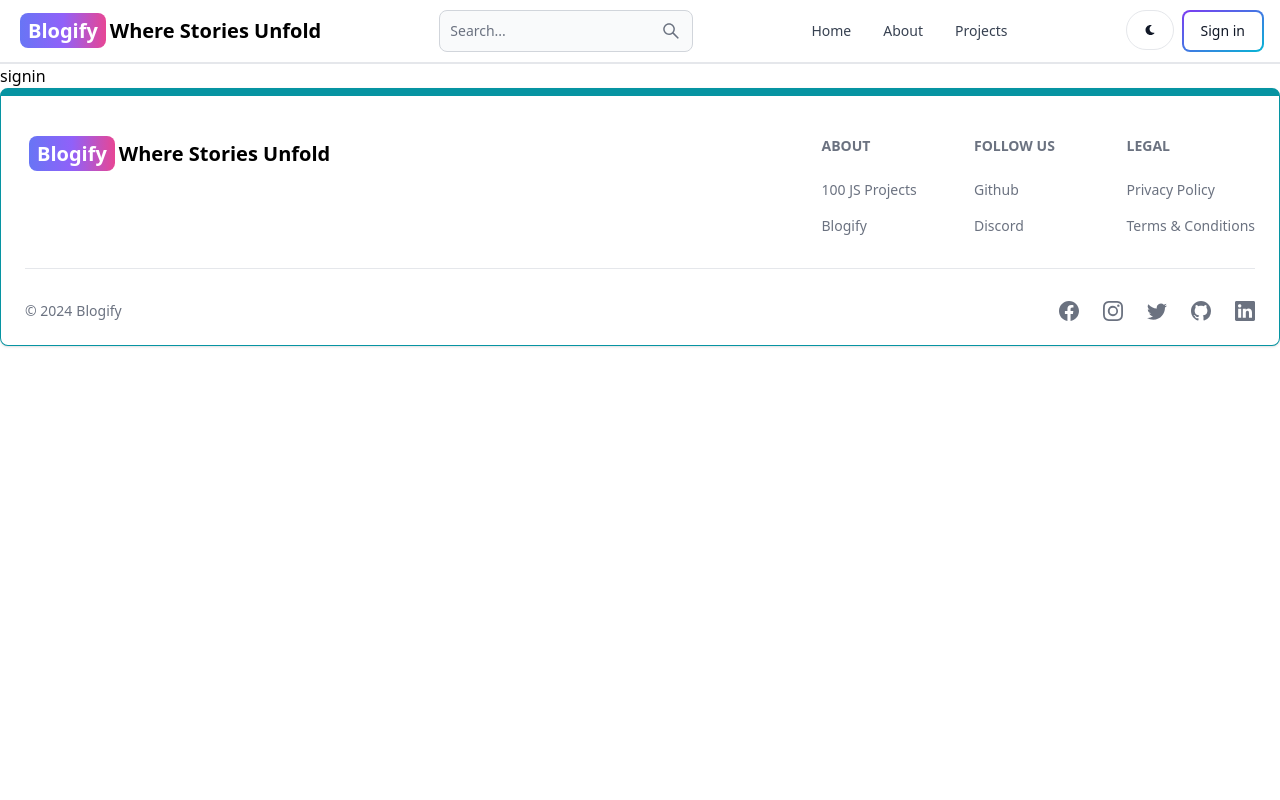
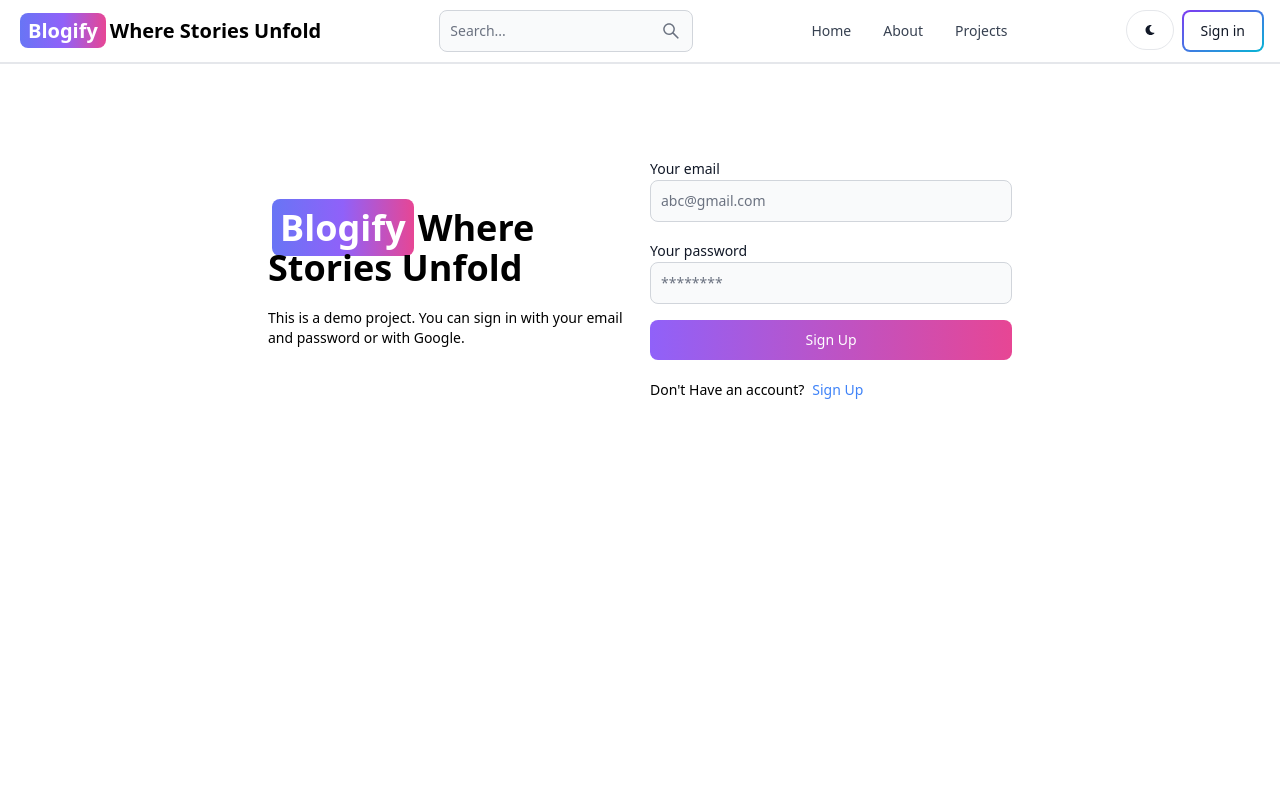
Before and after one commit to GR-2004/mern-blog-application, a React (Vite) app in the folder frontend/: page /sign-in in a window 1280 px wide. Shown: the top 800 px of the page. Built offline with nearby package versions, Linux system fonts and the light colour scheme.

Commit message:
added sign-in functionality

```diff
--- a/frontend/src/pages/Signin.jsx
+++ b/frontend/src/pages/Signin.jsx
@@ -1,11 +1,115 @@
-import React from 'react'
+import { Alert, Button, Label, Spinner, TextInput } from "flowbite-react";
+import React, { useState } from "react";
+import { Link, useNavigate } from "react-router-dom";
 
 const Signin = () => {
+  const [formData, setFormData] = useState({});
+  const [errorMessage, setErrorMessage] = useState(null);
+  const [loading, setLoading] = useState(false);
+
+  const navigateTo = useNavigate();
+  const handleChange = (e) => {
+    setFormData({ ...formData, [e.target.id]: e.target.value.trim() });
+  };
+
+  const handleSubmit = async (e) => {
+    e.preventDefault();
+    if (!formData.email || !formData.password) {
+      setLoading(false);
+      return setErrorMessage("Please fill out all fields.");
+    }
+    try {
+      setLoading(true);
+      setErrorMessage(null);
+      const res = await fetch("/api/auth/signin", {
+        method: "POST",
+        headers: { "Content-Type": "application/json" },
+        body: JSON.stringify(formData),
+      });
+      const data = await res.json();
+      if (data.success === false) {
+        setLoading(false);
+        return setErrorMessage(data.message);
+      }
+      setLoading(false);
+      if(res.ok){
+        navigateTo('/')
+      }
+    } catch (error) {
+      setErrorMessage(error.message);
+      setLoading(false);
+    }
+  };
+
   return (
-    <div>
-      signin
+    <div className="min-h-screen mt-20">
+      <div className="flex p-3 max-w-3xl mx-auto flex-col md:flex-row md:items-center gap-5">
+        {/* left */}
+        <div className="flex-1">
+          <Link to="/" className="font-bold dark:text-white text-4xl">
+            <span className="px-2 mx-1 py-1 bg-gradient-to-r from-indigo-500 via-purple-500 to-pink-500 rounded-lg text-white">
+              Blogify
+            </span>
+            Where Stories Unfold
+          </Link>
+          <p className="text-sm mt-5">
+            This is a demo project. You can sign in with your email and password
+            or with Google.
+          </p>
+        </div>
+        {/* right */}
+        <div className="flex-1">
+          <form className="flex flex-col gap-4" onSubmit={handleSubmit}>
+            <div>
+              <Label value="Your email" />
+              <TextInput
+                type="email"
+                placeholder="abc@gmail.com"
+                id="email"
+                onChange={handleChange}
+                autoComplete="email"
+              />
+            </div>
+            <div>
+              <Label value="Your password" />
+              <TextInput
+                type="password"
+                placeholder="********"
+                id="password"
+                onChange={handleChange}
+                autoComplete="current-password"
+              />
+            </div>
+            <Button
+              gradientDuoTone="purpleToPink"
+              type="submit"
+              disabled={loading}
+            >
+              {loading ? (
+                <>
+                  <Spinner size="sm" />
+                  <span className="pt-3">Loading...</span>
+                </>
+              ) : (
+                "Sign Up"
+              )}
+            </Button>
+          </form>
+          <div className="flex gap-2 text-sm mt-5">
+            <span>Don't Have an account?</span>
+            <Link to="/sing-up" className="text-blue-500">
+              Sign Up
+            </Link>
+          </div>
+          {errorMessage && (
+            <Alert className="mt-5" color="failure">
+              {errorMessage}
+            </Alert>
+          )}
+        </div>
+      </div>
     </div>
-  )
-}
+  );
+};
 
-export default Signin
+export default Signin;
```
